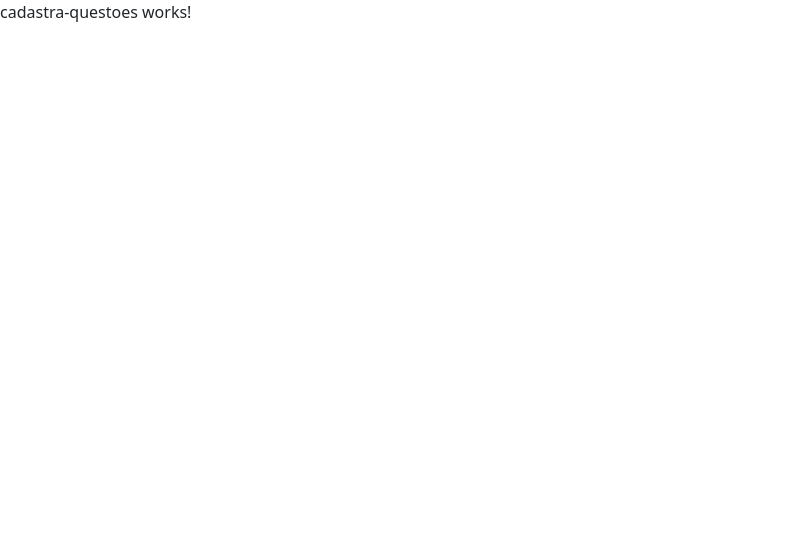
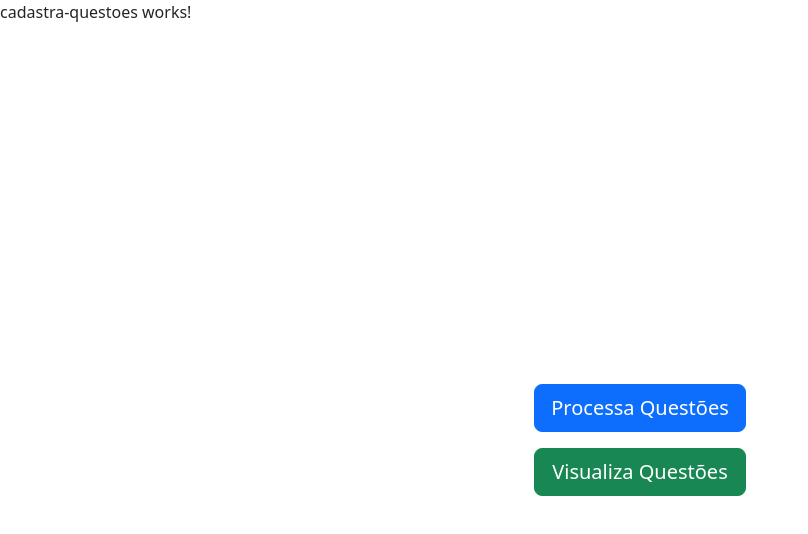
Before and after one commit to Wildrimak/gerador-de-provas, an Angular app in the folder questions-frontend/: page /cadastra-questoes in a window 1280 px wide. Shown: the top 534 px of the page, without its empty margins (0-808 px from the left). Built offline with nearby package versions, Linux system fonts and the light colour scheme.

Commit message:
Adiciona compotamento do cadastra questoes

```diff
--- a/questions-frontend/src/app/cadastra-questoes/cadastra-questoes.component.html
+++ b/questions-frontend/src/app/cadastra-questoes/cadastra-questoes.component.html
@@ -1 +1,14 @@
 <p>cadastra-questoes works!</p>
+
+<div class="container d-flex justify-content-center align-items-center vh-100">
+    <div class="text-center">
+        <div class="d-grid gap-3">
+            <a [routerLink]="['processa-questoes']" class="btn btn-primary btn-lg" role="button">
+                Processa Questões
+            </a>
+            <a [routerLink]="['visualiza-questoes']" class="btn btn-success btn-lg" role="button">
+                Visualiza Questões
+            </a>
+        </div>
+    </div>
+</div>
--- a/questions-frontend/src/app/cadastra-questoes/cadastra-questoes.component.ts
+++ b/questions-frontend/src/app/cadastra-questoes/cadastra-questoes.component.ts
@@ -1,8 +1,10 @@
+import { CommonModule } from '@angular/common';
 import { Component } from '@angular/core';
+import { RouterModule } from '@angular/router';
 
 @Component({
   selector: 'app-cadastra-questoes',
-  imports: [],
+  imports: [CommonModule, RouterModule],
   templateUrl: './cadastra-questoes.component.html',
   styleUrl: './cadastra-questoes.component.css'
 })
--- a/questions-frontend/src/app/routes.ts
+++ b/questions-frontend/src/app/routes.ts
@@ -2,6 +2,8 @@ import { Routes } from '@angular/router';
 import { HomeComponent } from './home/home.component';
 import { CadastraQuestoesComponent } from './cadastra-questoes/cadastra-questoes.component'
 import { GeraProvaComponent } from './gera-prova/gera-prova.component'
+import { ProcessaQuestoesComponent } from './processa-questoes/processa-questoes.component';
+import { VisualizaQuestoesComponent } from './visualiza-questoes/visualiza-questoes.component';
 
 const routeConfig: Routes = [
     {
@@ -20,6 +22,16 @@ const routeConfig: Routes = [
         title: 'Gera Prova',
     },
     {
+        path: 'processa-questoes',
+        component: ProcessaQuestoesComponent,
+        title: 'Processa Questoes',
+    },
+    {
+        path: 'visualiza-questoes',
+        component: VisualizaQuestoesComponent,
+        title: 'Visualiza Questoes',
+    },
+    {
         path: '**',
         redirectTo: '',
         pathMatch: 'full'
```
